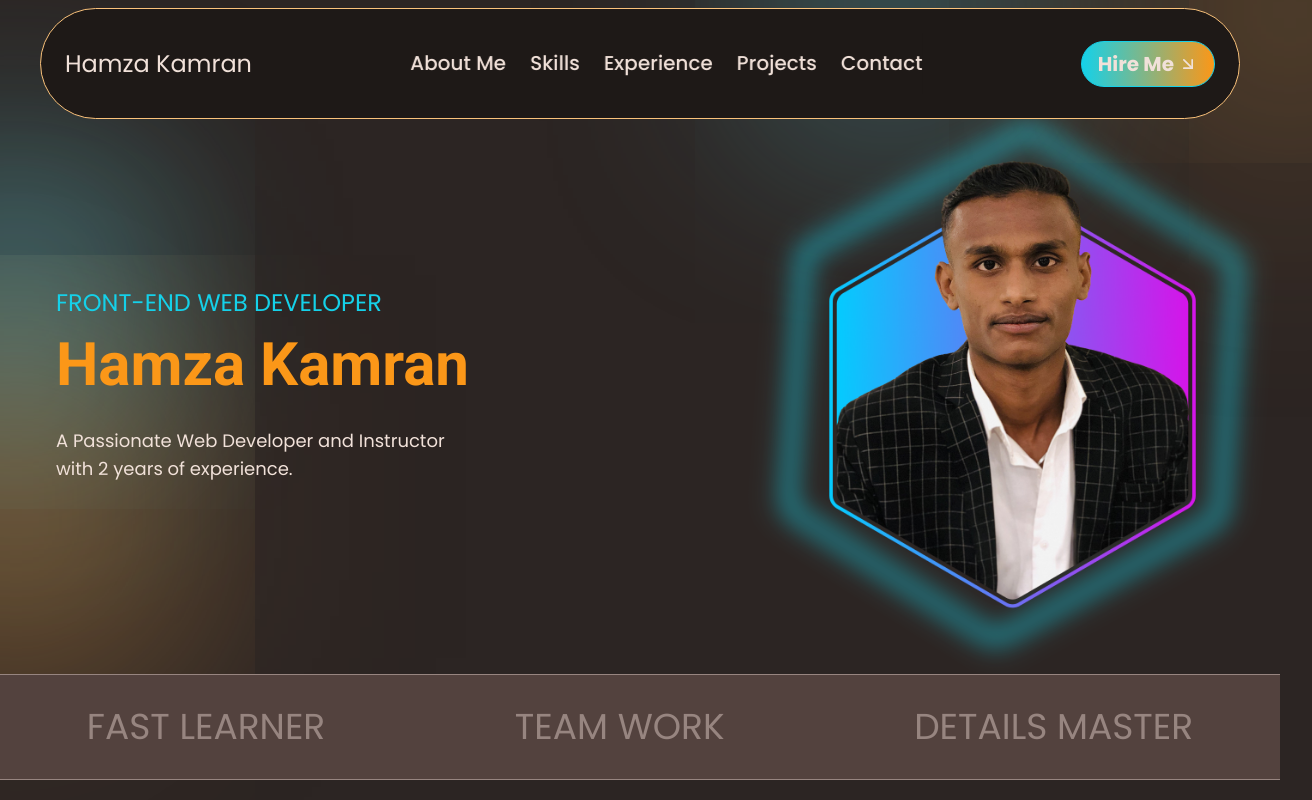
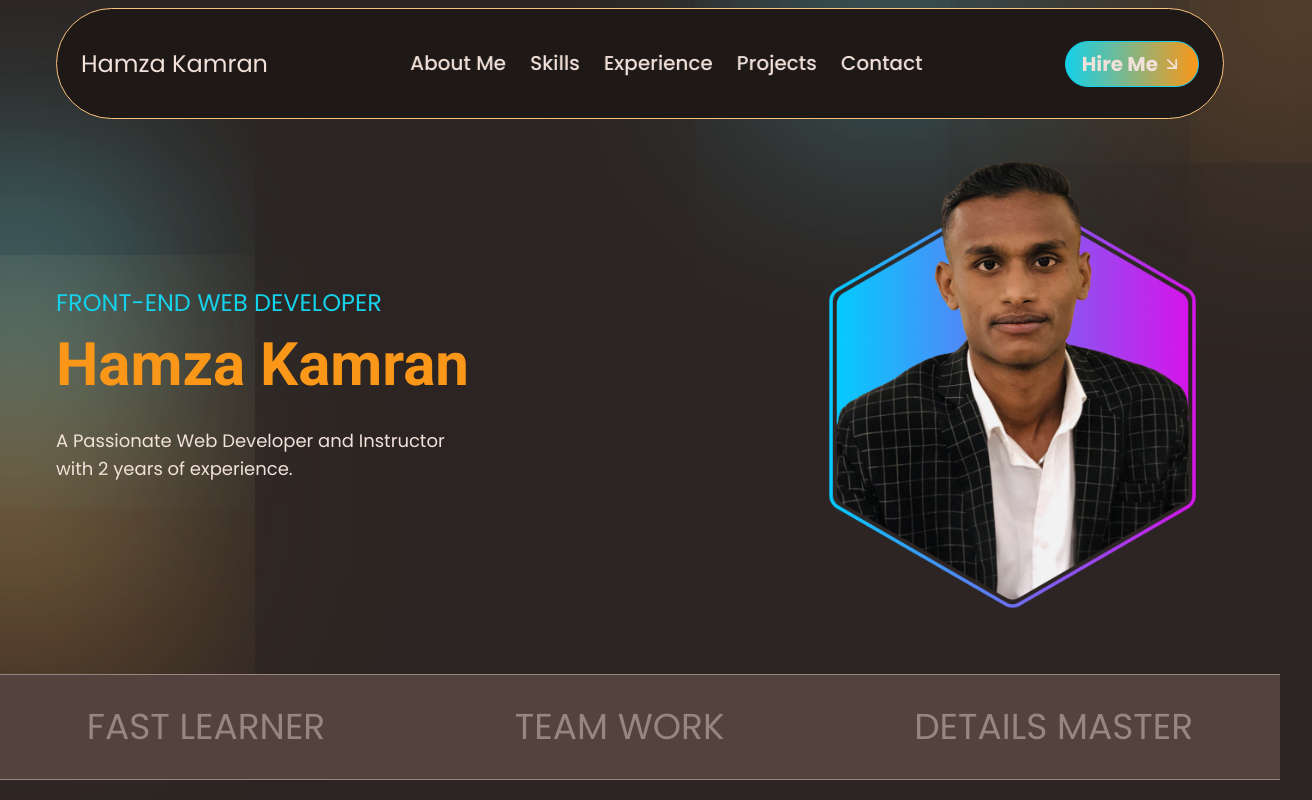
Before and after one commit to hamzakamran456/Portfolio_Site, a React (Vite) app: page / in a window 1280 px wide. Shown: the top 800 px of the page, 1312 px wide, since content can reach past the window. Built offline with nearby package versions, Linux system fonts and the light colour scheme.

Commit message:
heropic navbar menu contact page

```diff
--- a/package.json
+++ b/package.json
@@ -17,7 +17,8 @@
     "react": "^19.0.0",
     "react-dom": "^19.0.0",
     "react-icons": "^5.5.0",
-    "react-scroll": "^1.9.3"
+    "react-scroll": "^1.9.3",
+    "tailwind-scrollbar-hide": "^2.0.0"
   },
   "devDependencies": {
     "@eslint/js": "^9.21.0",
--- a/src/components/ContactSection/ContactMeMain.jsx
+++ b/src/components/ContactSection/ContactMeMain.jsx
@@ -9,7 +9,7 @@ const ContactMeMain = () => {
       className="max-w-[1200px] mx-auto items-center justify-center mt-[100px] px-4"
     >
       <h2 className="text-6xl text-cyan mb-10 text-center">ContactMe</h2>
-      <div className="flex justify-between gap-24 bg-brown p-8 rounded-2xl md:flex-row sm:flex-col">
+      <div className="flex flex-col lg:flex-row justify-between gap-10 bg-brown p-6 sm:p-4 rounded-2xl">
         <ContactMeLeft />
         <ContactMeRight />
       </div>
--- a/src/components/Footer/FooterMain.jsx
+++ b/src/components/Footer/FooterMain.jsx
@@ -37,7 +37,7 @@ const FooterMain = () => {
           })}
         </ul>
       </div>
-      <p className="max-w-[1200px] mx-auto text-right mt-2 mb-6 text-sm text-lightBrown">
+      <p className="max-w-[1200px] mx-auto text-right mt-2 mb-6 text-sm text-lightBrown sm:text-center">
         © 2024 HamzaKamran | All Rights Reserved.
       </p>
     </motion.div>
--- a/src/components/HeroSection/HeroPic.jsx
+++ b/src/components/HeroSection/HeroPic.jsx
@@ -16,7 +16,7 @@ const HeroPic = () => {
       <img src={ProfileImg} alt="Hamza Kamran" className="max-h-[450px] w-auto" />
 
       <div className="absolute -z-10 flex justify-center items-center animate-pulse overflow-hidden">
-        <PiHexagonThin className="md:h-[90%] sm:h-[120%] min-h-[600px] w-auto text-cyan blur-md animate-[spin_20s_linear_infinite]" />
+        <PiHexagonThin className="lg:min-h-[600px] w-auto text-cyan blur-md animate-[spin_20s_linear_infinite] md:hidden sm:hidden" />
       </div>
     </motion.div>
   );
--- a/src/components/Navbar/NavbarMain.jsx
+++ b/src/components/Navbar/NavbarMain.jsx
@@ -11,7 +11,7 @@ const NavbarMain = () => {
   };
 
   return (
-    <nav className="max-w-[1300px] mx-auto px-4 w-full fixed left-[50%] -translate-x-[50%] z-20 flex gap-4 mt-2">
+    <nav className="max-w-[1200px] mx-auto px-4 w-full fixed left-[50%] -translate-x-[50%] z-20 flex items-center gap-4 mt-2">
       <div className="flex justify-between items-center w-full max-w-[1200px] mx-auto bg-black p-6 rounded-r-full rounded-l-full border-[0.5px] border-lightOrange">
         <NavbarLogo />
         <div className={`${menuOpen ? "sm:block" : "sm:hidden"} lg:block`}>
@@ -19,7 +19,7 @@ const NavbarMain = () => {
         </div>
         <NavbarBtn />
       </div>
-      <div className="flex lg:hidden sm:block p-6 bg-black items-center justify-center rounded-full border-[0.5px] border-lightOrange">
+      <div className="flex items-center lg:hidden sm:block">
         <button
           className="text-2xl p-3 border border-lightOrange rounded-full text-white"
           onClick={toggleMenu}
--- a/tailwind.config.js
+++ b/tailwind.config.js
@@ -1,9 +1,6 @@
 /** @type {import('tailwindcss').Config} */
 export default {
-  content: [
-    "./src/**/*.{html,js,jsx,ts,tsx}",
-    "./public/index.html",
-  ],
+  content: ["./src/**/*.{html,js,jsx,ts,tsx}", "./public/index.html"],
   theme: {
     screens: {
       sm: "350px",
@@ -42,8 +39,6 @@ export default {
       special: ["Roboto"],
     },
   },
-  safelist: [
-    'bg-gray-100',
-  ],
+  safelist: ["bg-gray-100"],
   plugins: [],
 };
```
Also changed, not shown: 1 other file (tests, documents, lock files or other folders).
